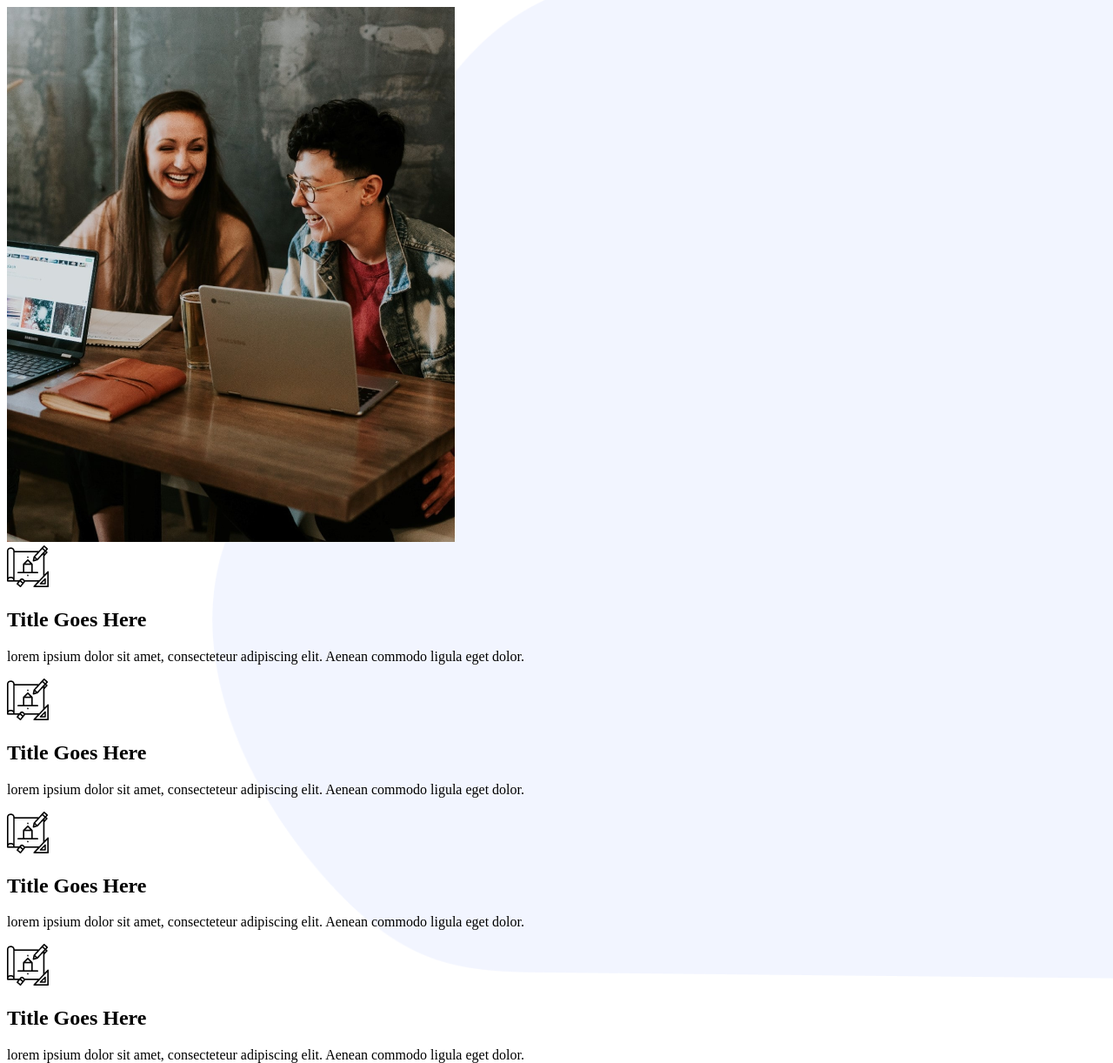
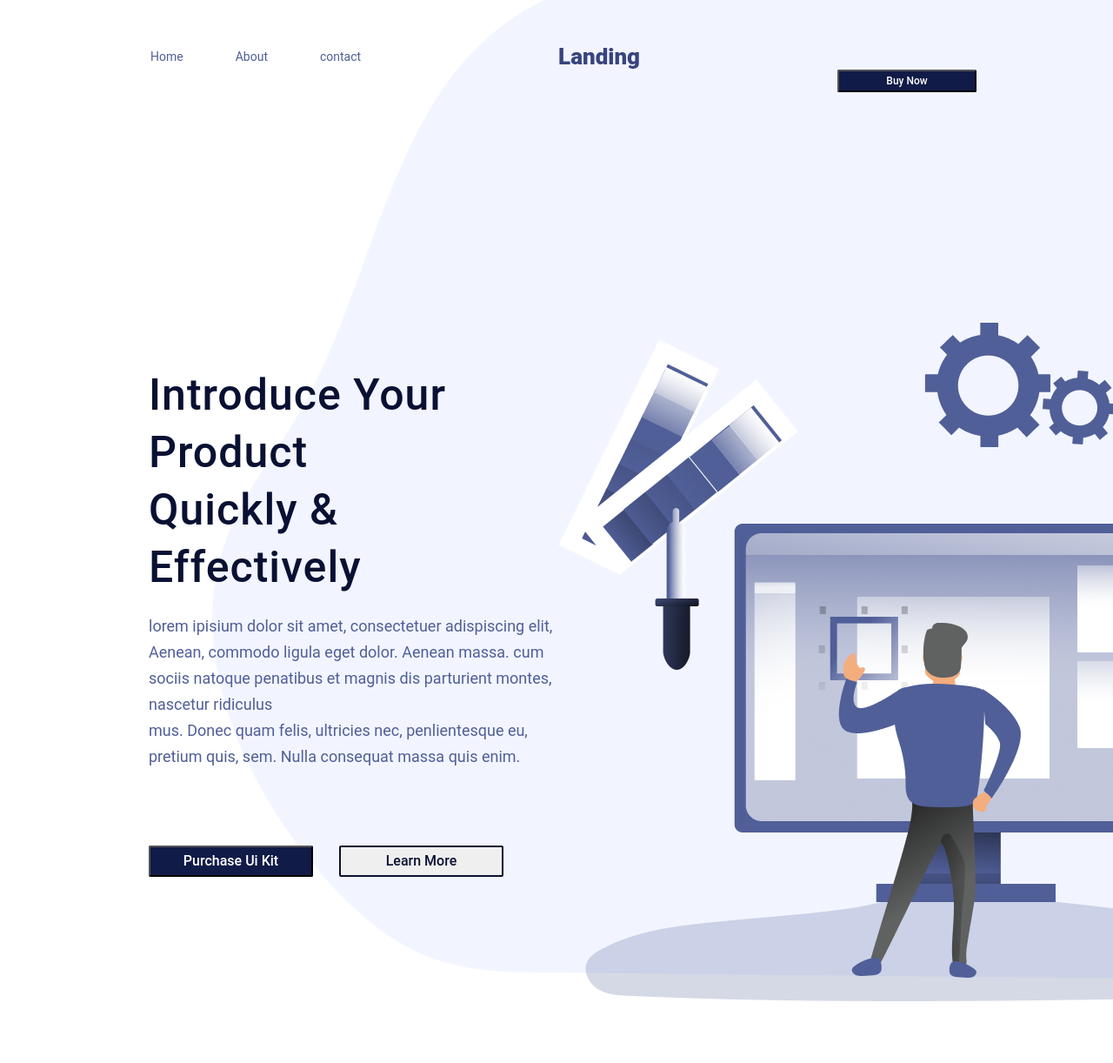
Before and after one commit to Raheem03-prog/New-projects, a plain HTML site: page index.html in a window 1280 px wide. Shown: the whole page at 87% size. After the commit the page ends 1155 px from the top, so only its background shows below. Drawn offline with Linux system fonts and the light colour scheme.

Commit message:
New Assignment html file

```diff
--- a/index.html
+++ b/index.html
@@ -1,84 +1,57 @@
 <!DOCTYPE html>
 <html>
     <head>
-        <title>New projects</title>
+        <title>The Top part of Website</title>
         <link rel="stylesheet" href="index.css">
+        <link rel="stylesheet" href="index2.css">
     </head>
 
     <body>
-        <div class="content">
+        <div class="Box">
+            <div class="section-one">
+                <Nav class="info">
+                    <ul>
+                        <span>Home</span>
+                        <span>About</span>
+                        <span>contact</span>
+                    </ul>
+                </Nav>
 
-            <div class="image">
-                <img src="./images/p.png">
+                <div class="land">
+                    <p id="land">Landing</p>
+                </div>
 
+                <div class="Buy">
+                    <button id="Buy">Buy Now</button>
+                </div>
             </div>
 
-            <section class="one">
+            <div class="section-two">
 
-             <div class="icon1">
-                <img src="./images/Icon.png">
-             </div>
+               <div class="product-font">
 
-                <div class="word">
-                    <h2>Title Goes Here</h2>
-                 <p>lorem ipsium dolor sit amet, consecteteur adipiscing
-                    elit. Aenean commodo ligula eget dolor.
-                    </p>
-             </div>
-            </section>
+                    <p class="intro">Introduce Your Product<br/>Quickly & Effectively</p>
 
-            <section class="two">
+                 <p class="lorem">lorem ipisium dolor sit amet, consectetuer adispiscing
+                    elit, Aenean, commodo ligula eget dolor. Aenean massa. cum
+                   sociis natoque penatibus et magnis dis parturient montes, nascetur
+                   ridiculus<br/>
+                   mus. Donec quam felis, ultricies nec, penlientesque eu,
+                   pretium quis, sem. Nulla consequat massa quis enim.
+                 </p>
 
-            <div class="icon2">
+                    <div class="button">
+                        <button class="ui-kit">Purchase Ui Kit</button>
 
-                <img src="./images/Icon.png">
+                        <button class="learn">Learn More</button>
+                    </div>
 
+               </div>
+
+               <div class="img">
+                 <img src="./Group.png">
+                </div>
             </div>
-
-            <div class="word2">
-
-                <h2>Title Goes Here</h2>
-
-                <p>lorem ipsium dolor sit amet, consecteteur adipiscing
-                    elit. Aenean commodo ligula eget dolor.
-                </p>
-
-            </div>
-
-            </section>
-
-            <section class="three">
-
-            <div  class="icon3">
-                <img src="./images/Icon.png">
-            </div>
-
-
-            <div class="word3">
-                <h2>Title Goes Here</h2>
-                <p>lorem ipsium dolor sit amet, consecteteur adipiscing
-                    elit. Aenean commodo ligula eget dolor.
-                </p>
-            </div>
-
-            </section>
-
-            <section class="four">
-
-            <div  class="icon4">
-                <img src="./images/Icon.png">
-            </div>
-
-            <div class="word">
-
-                <h2>Title Goes Here</h2>
-                <p>lorem ipsium dolor sit amet, consecteteur adipiscing
-                    elit. Aenean commodo ligula eget dolor.
-                </p>
-            </div>
-
-            </section>
-
         </div>
     </body>
 </html>
```
